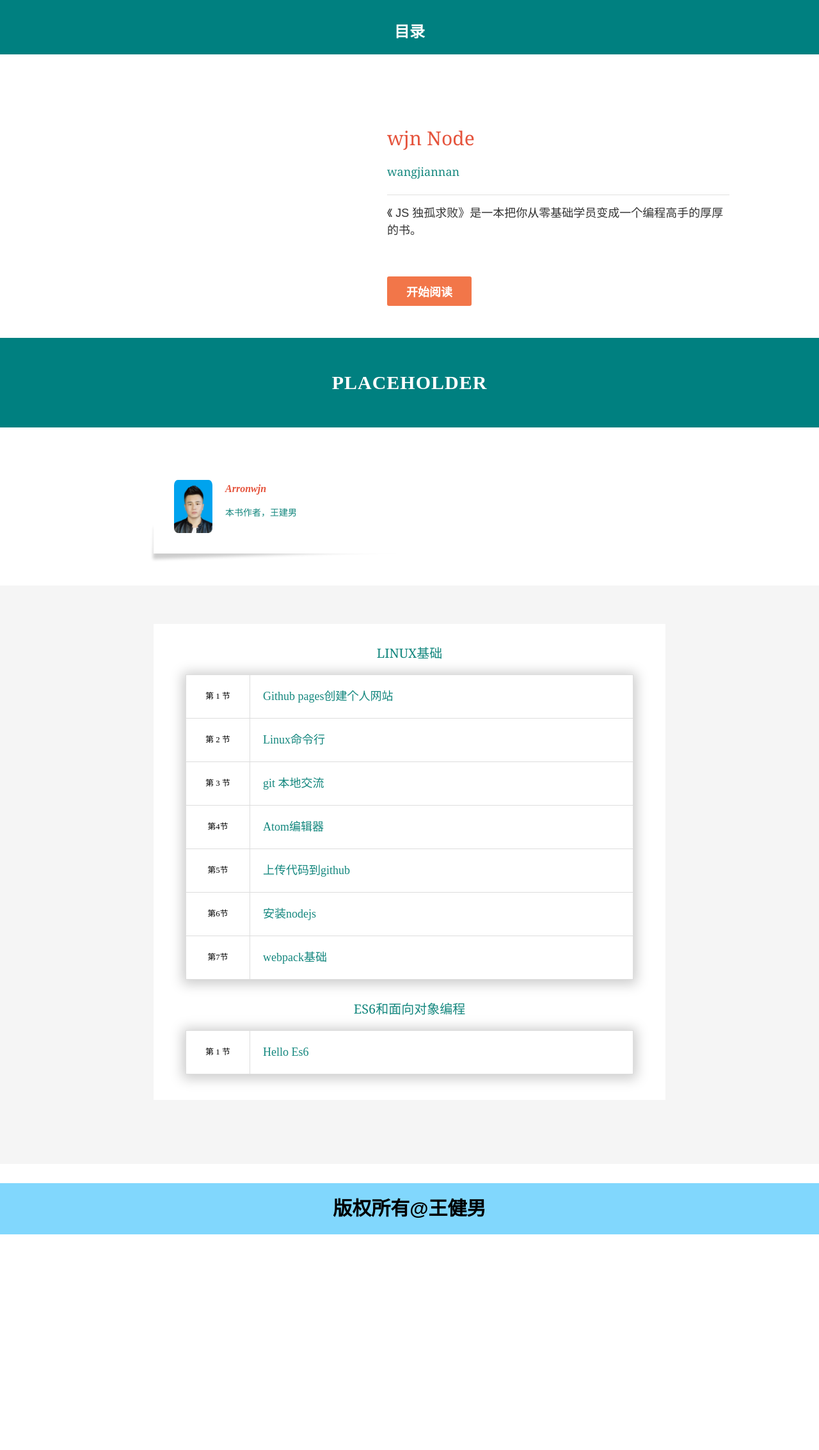
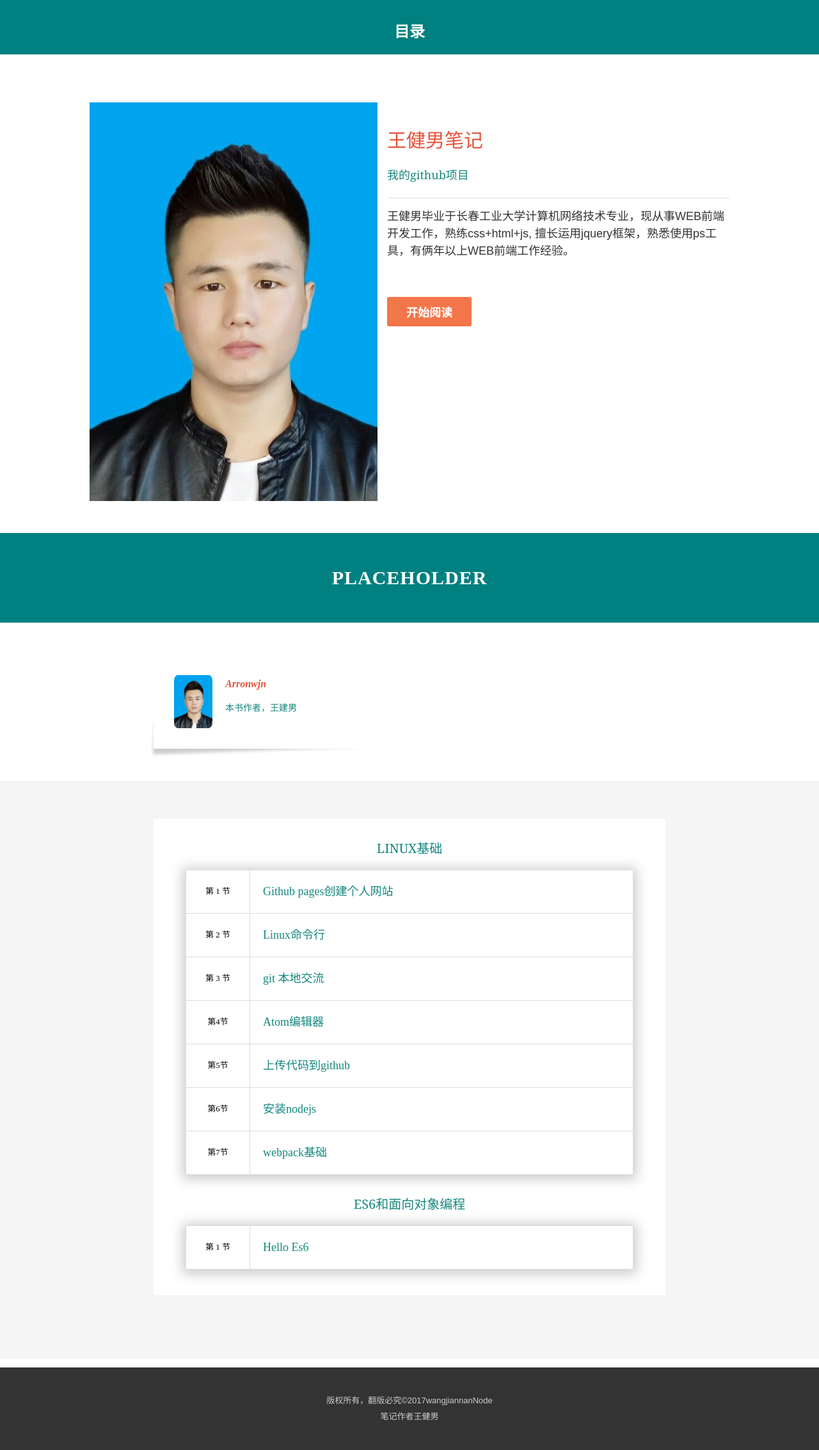
Before and after one commit to arronwjn/arronwjn.github.io, a Jekyll site: the page index.html, which Jekyll copies as it is, in a window 1280 px wide. Shown: the whole page at 64% size. Built offline with Jekyll 4.4.1, drawn with Linux system fonts in a browser that asks for light colours; before the commit the page ends 2029 px from its top, so only the background shows below that.

Commit message:
add index

```diff
--- a/_includes/header.html
+++ b/_includes/header.html
@@ -2,7 +2,7 @@
   <div class="top-bg">
     <div class="wrapper-inside clearfix">
       <h2 class="home">
-        <a href="/digicity">
+        <a href="arronwjn.github.io/#toc">
           目录
         </a>
       </h2>
--- a/index.html
+++ b/index.html
@@ -24,17 +24,19 @@
 	  <div class="wrapper-inside clearfix">
 	    <div class="top-large">
 	      <div class="book-title">
-	        wjn Node
+	        王健男笔记
 	      </div>
 	      <div class="book-author">
-	        <a href="https://github.com/arronwjn">wangjiannan</a>
+	        <a href="https://github.com/arronwjn">我的github项目</a>
 	      </div>
 	      <p class="book-description">
-	        《 JS 独孤求败》是一本把你从零基础学员变成一个编程高手的厚厚的书。
+	        王健男毕业于长春工业大学计算机网络技术专业，现从事WEB前端开发工作，熟练css+html+js,
+					擅长运用jquery框架，熟悉使用ps工具，有俩年以上WEB前端工作经验。
+
 	      </p>
 	      <a href="#toc" class="read-btn">开始阅读</a>
 	    </div>
-	    <!-- <img alt="git" class="book-image" src="images/book-cover.jpg" /> -->
+	    <img alt="git" class="book-image" src="images/touxiang.jpg" />
 	  </div>
 	</section>
 	<div class="divider">
@@ -113,8 +115,14 @@
 	  </table>
 	</div>
 </div>
-<footer>
-	<p>版权所有@王健男</p>
+<footer id='footer'>
+  <nav class='nav'>
+    <div class='wrapper-inside'>
+      <p>
+				版权所有，翻版必究©2017wangjiannanNode<br>
+				笔记作者王健男</p>
+    </div>
+  </nav>
 </footer>
 </body>
 </html>
--- a/main.css
+++ b/main.css
@@ -196,5 +196,10 @@
 .highlight .vg { color: #008080; }
 .highlight .vi { color: #008080; }
 .highlight .il { color: #099; }
-footer{width: 100%;background-color: #81d7fd;}
-footer p{line-height: 80px;font-family: arial;text-align: center;font-size: 30px;font-weight: bold;}
+footer{width: 100%;}
+footer p{
+  color: #ccc;
+  font-family: arial;
+  text-align: center;
+  font-size: 12px;
+}
```
